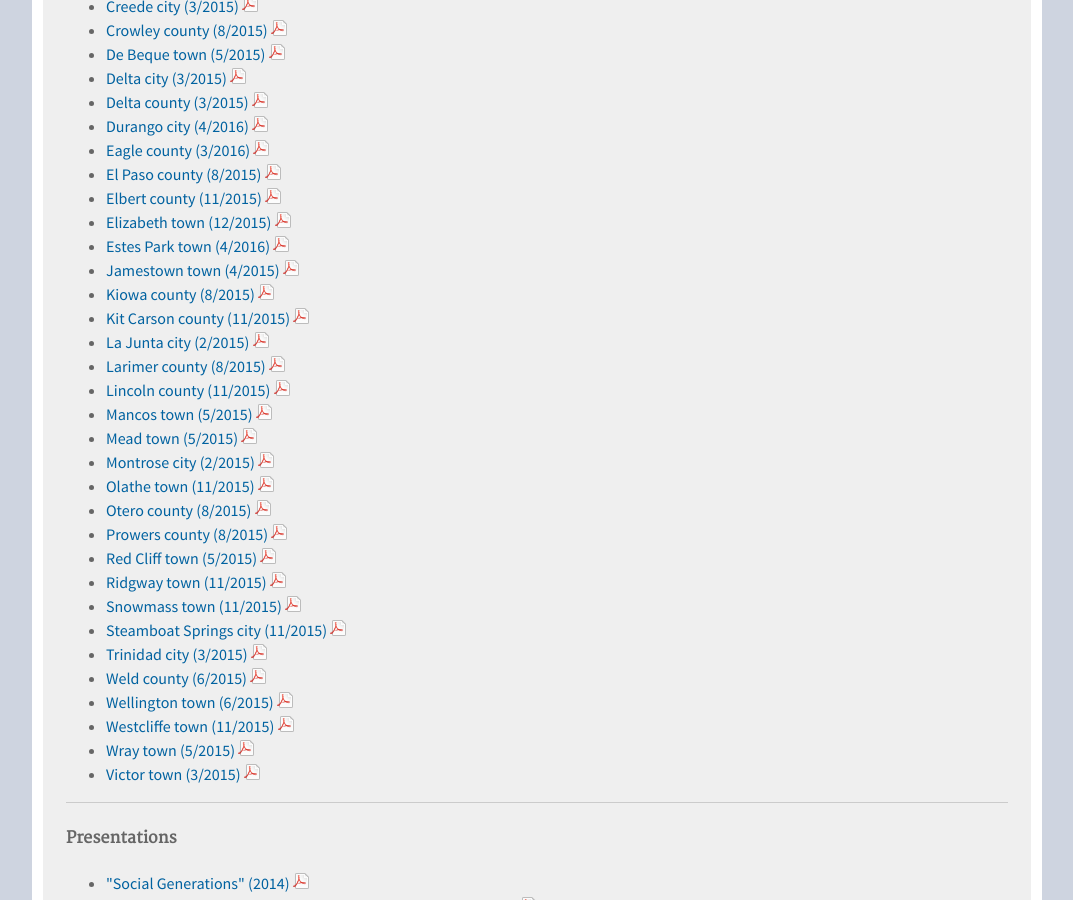
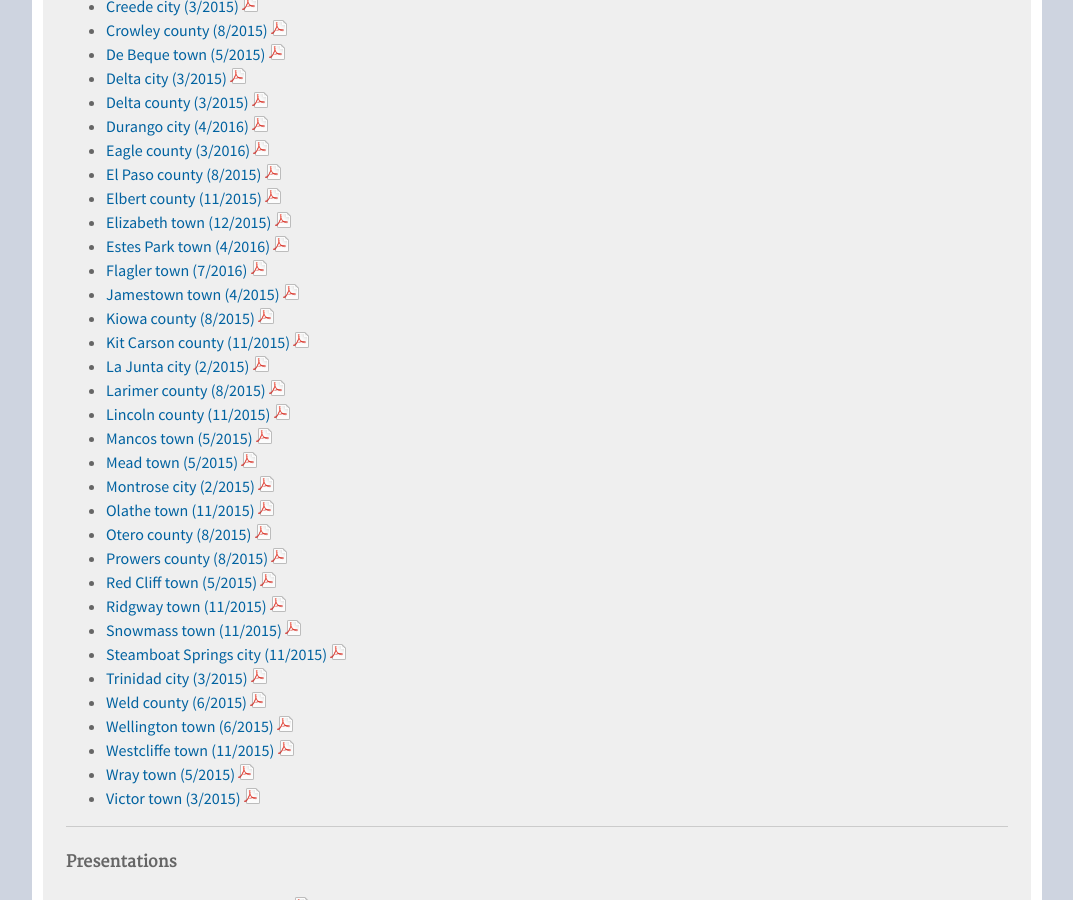
Before and after one commit to TBleess/Website_New, a Jekyll site: the page built from pages/9_Not_in_Menu/publications-and-presentations.md, in a window 1280 px wide and 900 px high, scrolled down 1263 px. Shown: the whole window, without its empty margins (103-1176 px from the left). Built offline with Jekyll 4.4.1, drawn with Linux system fonts in a browser that asks for light colours.

Commit message:
Updated publications-and-presentations.md

```diff
--- a/pages/9_Not_in_Menu/publications-and-presentations.md
+++ b/pages/9_Not_in_Menu/publications-and-presentations.md
@@ -68,6 +68,7 @@
 - [Elbert county (11/2015) ![pdf](/images/page_white_acrobat.png 'download pdf file')](https://drive.google.com/uc?export=download&id=0B-vz6H4k4SESOG9SVEtaNkE0S0k)
 - [Elizabeth town (12/2015) ![pdf](/images/page_white_acrobat.png 'download pdf file')](https://drive.google.com/uc?export=download&id=0B-vz6H4k4SESZXJjZXdmUzVxbDQ)
 - [Estes Park town (4/2016) ![pdf](/images/page_white_acrobat.png 'download pdf file')](https://drive.google.com/uc?export=download&id=0B-vz6H4k4SESZXJjZXdmUzVxbDQ)
+- [Flagler town (7/2016) ![pdf](/images/page_white_acrobat.png 'download pdf file')](https://drive.google.com/uc?export=download&id=0B-vz6H4k4SESZXJjZXdmUzVxbDQ)
 - [Jamestown town (4/2015) ![pdf](/images/page_white_acrobat.png 'download pdf file')](https://drive.google.com/uc?export=download&id=0B2oqdPZKJqK7WWRBM3JFYTN1dG8)
 - [Kiowa county (8/2015) ![pdf](/images/page_white_acrobat.png 'download pdf file')](https://drive.google.com/uc?export=download&id=0B-vz6H4k4SESSjFWZ0Q0VHAzOUk)
 - [Kit Carson county (11/2015) ![pdf](/images/page_white_acrobat.png 'download pdf file')](https://drive.google.com/uc?export=download&id=0B-vz6H4k4SESYlFJemcycnNXem8)
```
